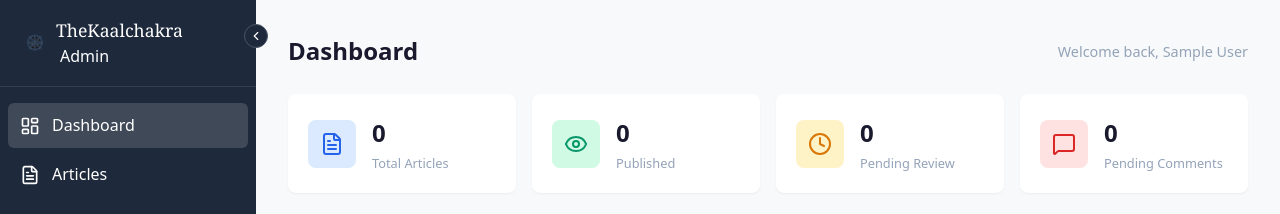
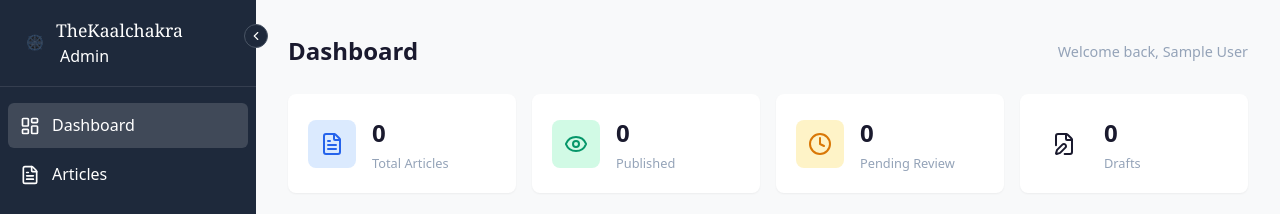
Before and after one commit to Shailesh-yadav2007/thekaalchakra-, a Next.js app: page /admin in a window 1280 px wide. Shown: the top 214 px of the page. Built offline with nearby package versions, Linux system fonts and the light colour scheme; no server answers; the database is empty; sample sign-in values are in the browser's storage.

Commit message:
Draft_article_count

```diff
--- a/src/app/(admin)/admin/page.tsx
+++ b/src/app/(admin)/admin/page.tsx
@@ -8,6 +8,7 @@ import {
     Clock,
     MessageSquare,
     Plus,
+    FileEdit,
 } from "lucide-react";
 
 export default async function AdminDashboard() {
@@ -22,12 +23,12 @@ export default async function AdminDashboard() {
 
     const baseWhere = userRole === "REPORTER" ? { authorId: userId } : {};
 
-    const [totalArticles, publishedArticles, pendingArticles, totalComments] =
+    const [totalArticles, publishedArticles, pendingArticles, draftArticles] =
         await Promise.all([
             prisma.article.count({ where: baseWhere }),
             prisma.article.count({ where: { ...baseWhere, status: "PUBLISHED" } }),
             prisma.article.count({ where: { ...baseWhere, status: "PENDING_REVIEW" } }),
-            prisma.comment.count({ where: { approved: false } }),
+            prisma.article.count({ where: { ...baseWhere, status: "DRAFT" } }),
         ]);
 
     const recentArticles = await prisma.article.findMany({
@@ -44,7 +45,7 @@ export default async function AdminDashboard() {
         { label: "Total Articles", value: totalArticles, icon: FileText, color: "blue" },
         { label: "Published", value: publishedArticles, icon: Eye, color: "green" },
         { label: "Pending Review", value: pendingArticles, icon: Clock, color: "yellow" },
-        { label: "Pending Comments", value: totalComments, icon: MessageSquare, color: "red" },
+        { label: "Drafts", value: draftArticles, icon: FileEdit, color: "gray" },
     ];
 
     return (
```
